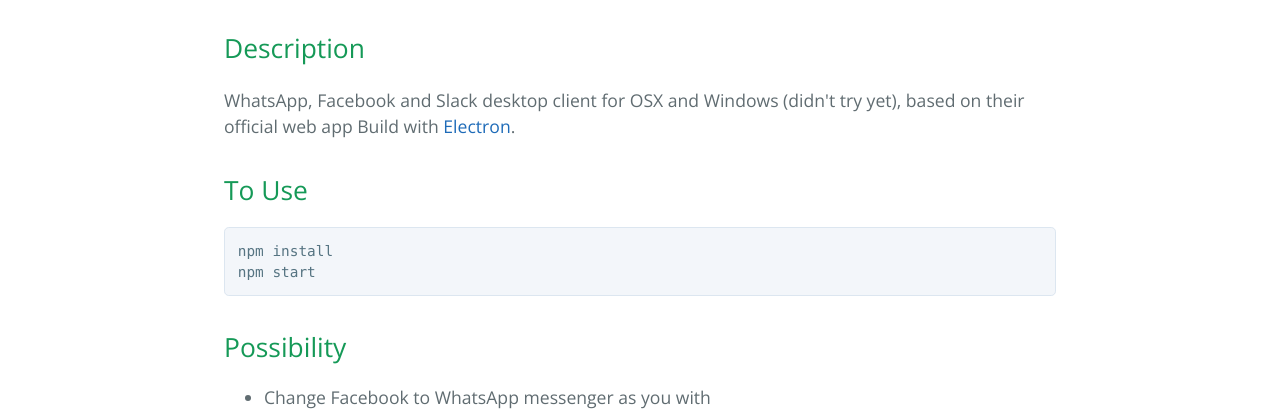
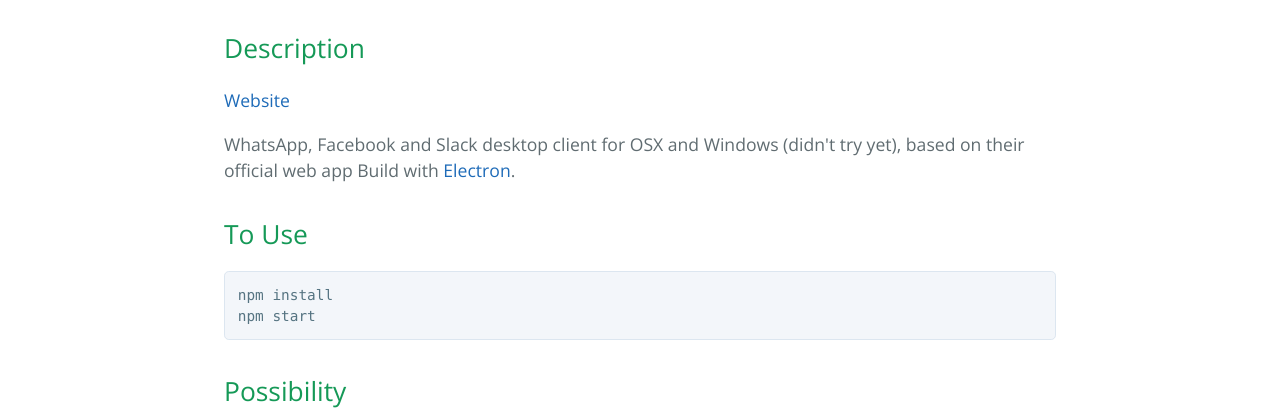
Before and after one commit to albttx/multi_messenger, a plain HTML site: page index.html in a window 1280 px wide. Shown: the part 514-928 px from the top of the page. Drawn offline with nearby package versions, Linux system fonts and the light colour scheme.

Commit message:
Create gh-pages branch via GitHub

```diff
--- a/index.html
+++ b/index.html
@@ -27,6 +27,8 @@
 <h2>
 <a id="description" class="anchor" href="#description" aria-hidden="true"><span class="octicon octicon-link"></span></a>Description</h2>
 
+<p><a href="http://ale-batt.github.io/multi_messenger">Website</a></p>
+
 <p>WhatsApp, Facebook and Slack desktop client for OSX and Windows (didn't try yet), based on their official web app Build with <a href="http://electron.atom.io/">Electron</a>.  </p>
 
 <h2>
@@ -40,7 +42,7 @@
 <a id="possibility" class="anchor" href="#possibility" aria-hidden="true"><span class="octicon octicon-link"></span></a>Possibility</h2>
 
 <ul>
-<li>Change Facebook to WhatsApp messenger as you with</li>
+<li>Change Facebook to WhatsApp to Slack</li>
 <li>Click on link and open it in your &lt;3 navigator</li>
 <li>Desktop notification</li>
 <li>Remember you !</li>
```
Also changed, not shown: params.json (+1 -1 lines).
